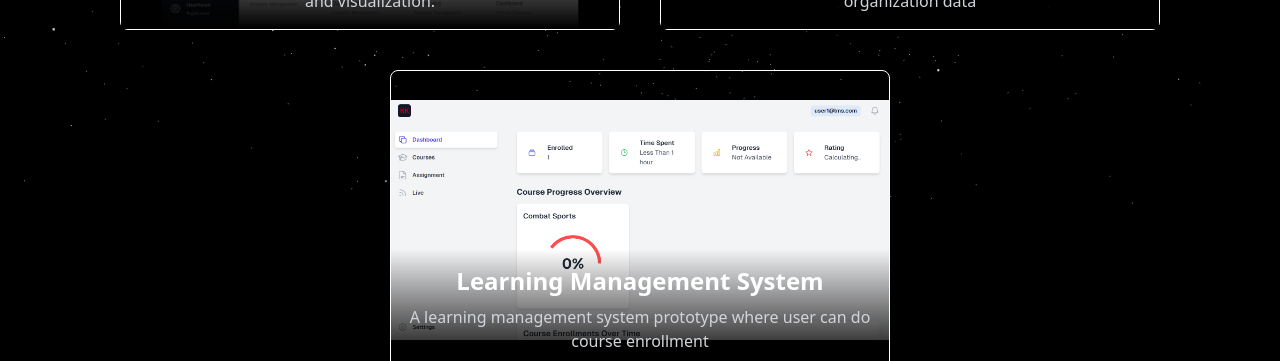
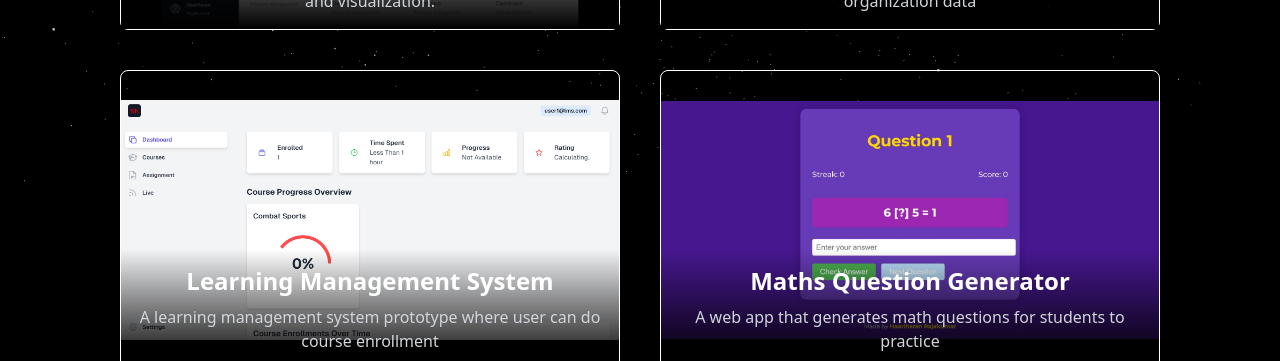
Before and after one commit to haari006/nextjs-portfolio, a Next.js app: page /universe/planets in a window 1280 px wide. Shown: the part 591-952 px from the top of the page. Built offline with nearby package versions, Linux system fonts and the light colour scheme.

Commit message:
chore: Update project descriptions in PlanetsPage component

```diff
--- a/app/universe/planets/page.tsx
+++ b/app/universe/planets/page.tsx
@@ -3,15 +3,15 @@ import { PlanetTitleText } from "@/components/sub/SkillText";
 import { Metadata } from "next";
 
 export const metadata: Metadata = {
-    title: "My Projects",
-    description: "List of projects by Haariharan Rajakumar",
-  };
+  title: "My Projects",
+  description: "List of projects by Haariharan Rajakumar",
+};
 
 export default function PlanetsPage() {
   return (
     <div className="flex flex-col items-center justify-center ">
       <div className="py-20">
-        <PlanetTitleText/>
+        <PlanetTitleText />
         <div className="flex flex-wrap justify-center gap-10 px-10">
           <ProjectCard
             src="/pystorm1.webp"
@@ -31,6 +31,12 @@ export default function PlanetsPage() {
             description="A learning management system prototype where user can do course enrollment"
             link="planets/nextjs-lms"
           />
+          <ProjectCard
+            src="/maths-generator.jpeg"
+            title="Maths Question Generator"
+            description="A web app that generates math questions for students to practice"
+            link="planets/maths-generator"
+          />
         </div>
       </div>
     </div>
--- a/constants/index.ts
+++ b/constants/index.ts
@@ -458,6 +458,43 @@ export const Planets: Planet[] = [
             },
         ],
     },
+    {
+        id: "maths-generator",
+        name: "Maths for Kids: Question Bank Generator",
+        link: 'https://github.com/haari006/maths-generator',
+        remark: "",
+        description: "This project is a web-based application that generates random math questions for primary school students. It features a dynamic difficulty system that increases the challenge as students answer correctly, colorful question backgrounds that change with each new question, and a scoring system to track progress.",
+        images: [
+            {
+                src: "/maths-generator.jpeg",
+                width: 100,
+                height: 100,
+            },
+        ],
+        frameworks: [
+            {
+                name: "HTML5",
+                Image: "/html.png",
+                width: 80,
+                height: 80,
+            },
+            {
+                name: 'CSS3',
+                Image: "/css.png",
+                width: 55,
+                height: 55,
+            },
+            {
+                name: 'JavaScript',
+                Image: "/js.png",
+                width: 55,
+                height: 55,
+            }
+
+        ],
+        cloud: [
+        ],
+    },
 ];
 
 
```
Also changed, not shown: public/maths-generator.jpeg (added).
